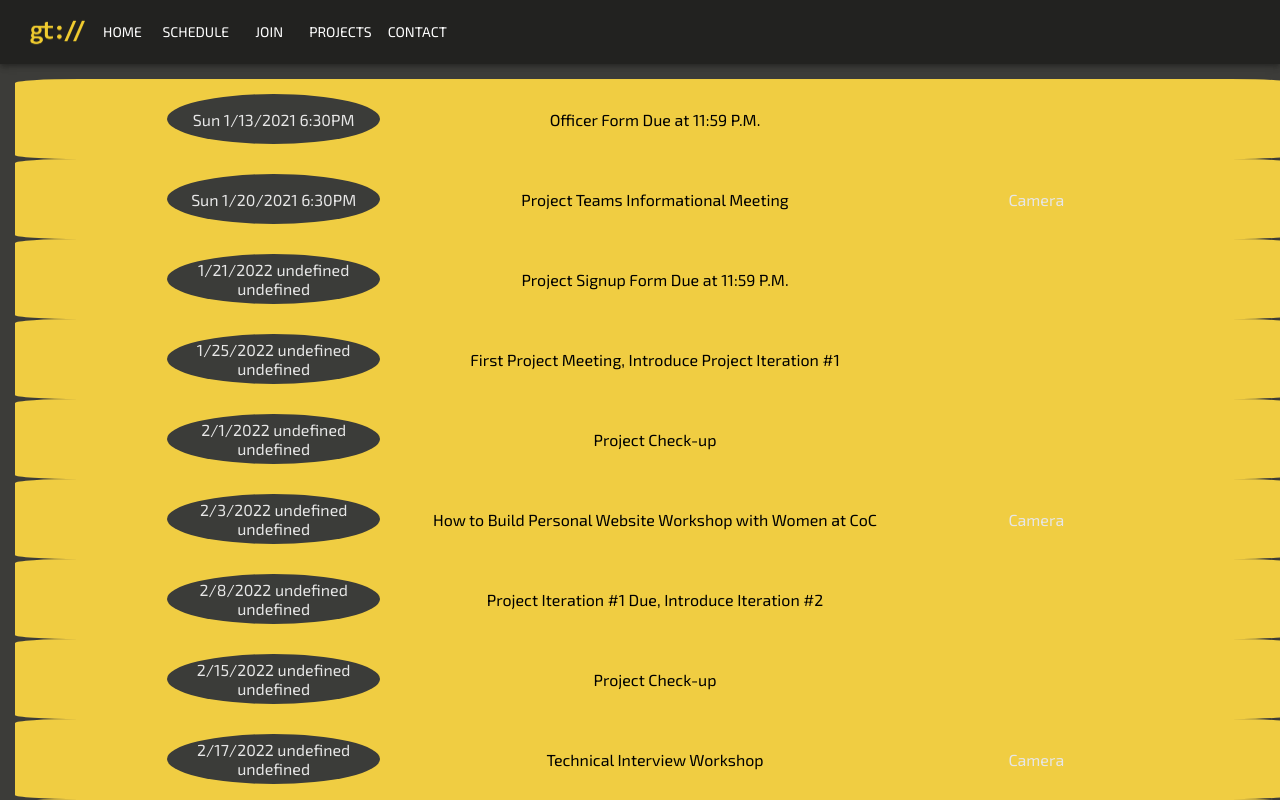
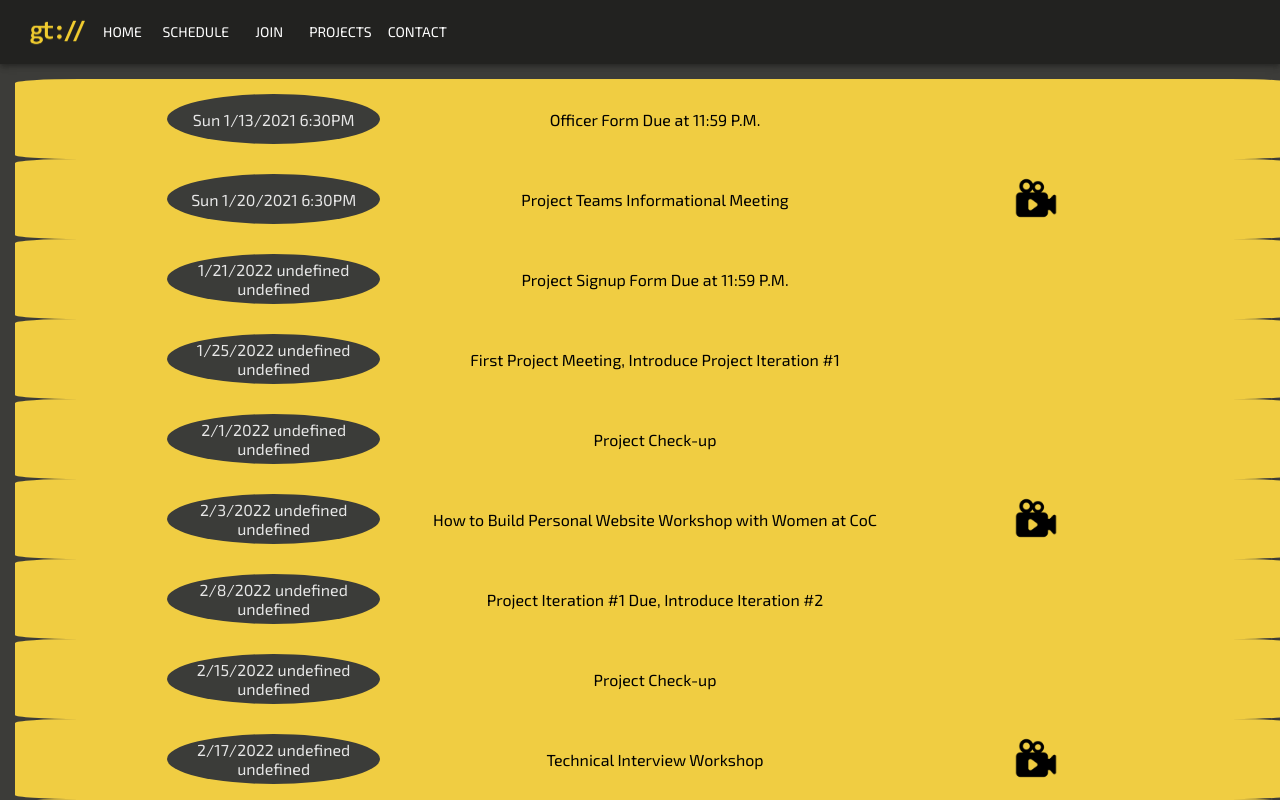
Before and after one commit to nicodemota/gt-webdev-website, a Next.js app: page /schedule in a window 1280 px wide. Shown: the top 800 px of the page. Built offline with nearby package versions, Linux system fonts and the light colour scheme.

Commit message:
added camera icon

```diff
--- a/pages/schedule.js
+++ b/pages/schedule.js
@@ -31,7 +31,13 @@ const Schedule = () => {
                                 {cur['agenda']}
                             </Grid>
                             <Grid sm={4} md={2} lg={2} >
-                                {cur['link'] != 'N/A' ? "Camera" : <span />}
+                                {cur['link'] != 'N/A'
+                                ?
+                                <a href={cur['link']}>
+                                    <img src="camera.png" className="bottomBarImg"/>
+                                </a>
+                                :
+                                <span />}
                             </Grid>
                         </Grid>
                     )
```
Also changed, not shown: public/camera.png (added).
